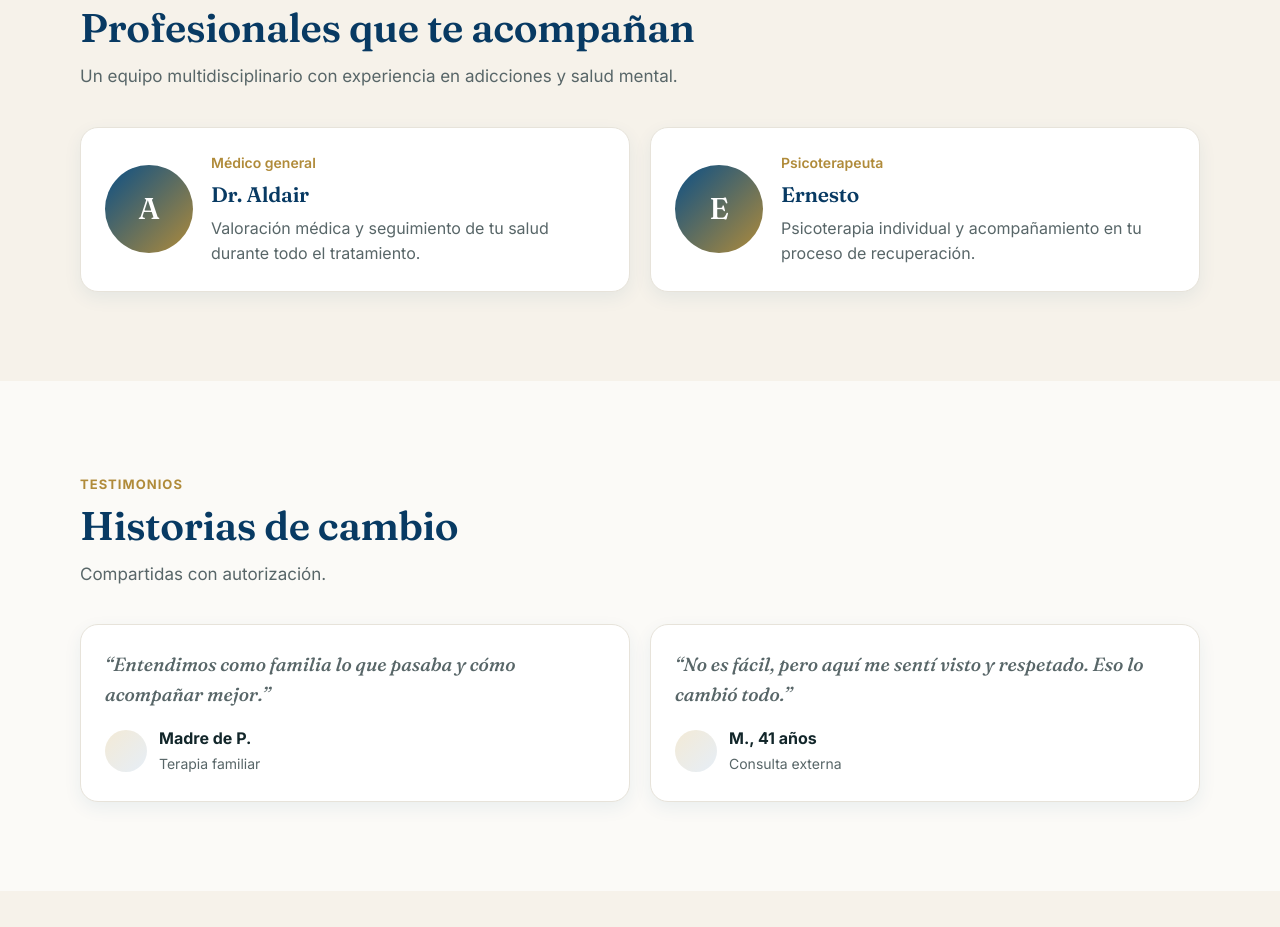
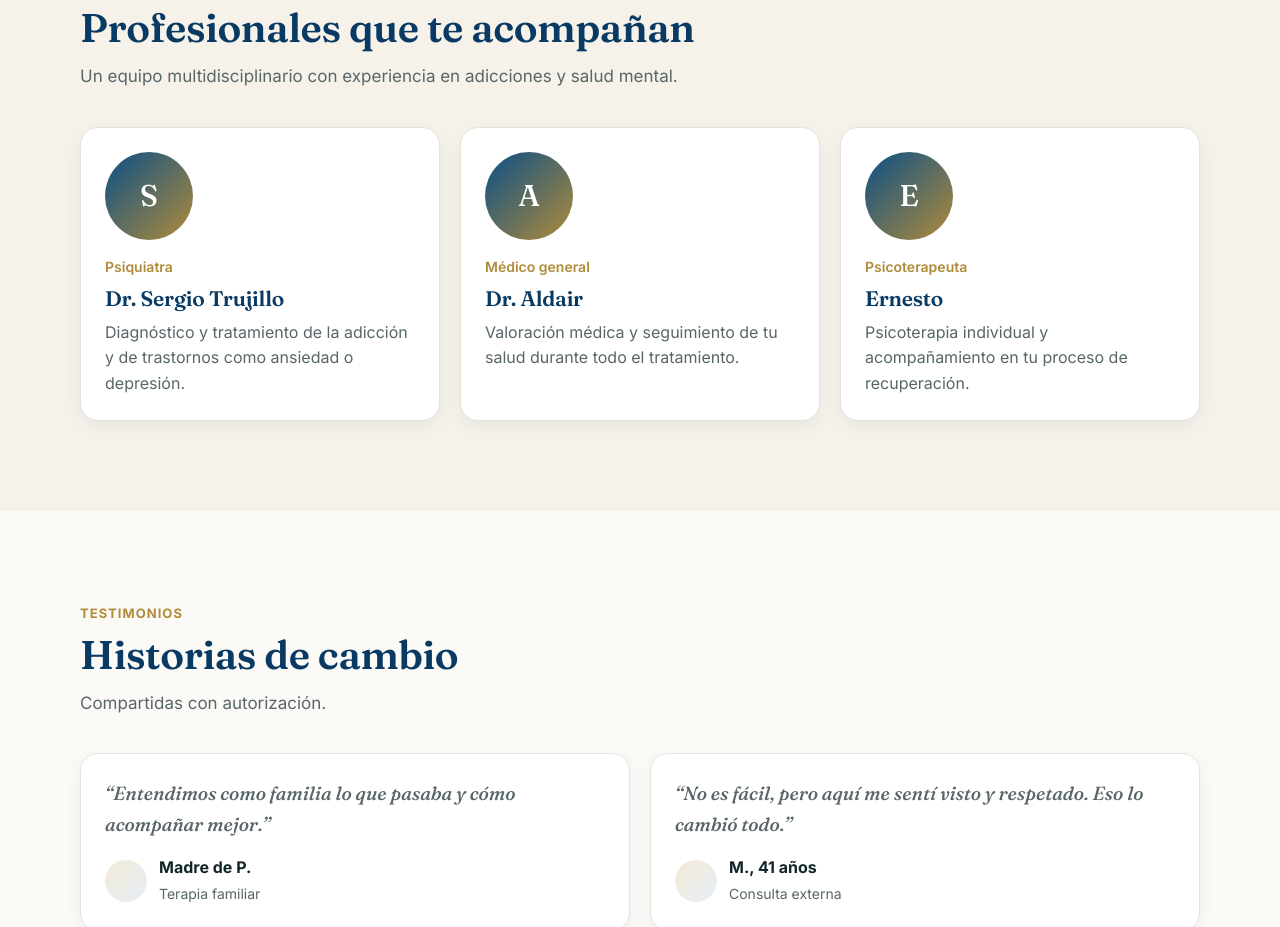
Before and after one commit to migue19/ClinicaSanAgustin-Web, a plain HTML site: page index.html in a window 1280 px wide. Shown: the part 3328-4255 px from the top of the page. Drawn offline with Linux system fonts and the light colour scheme.

Commit message:
Add Dr. Sergio Trujillo to team and bust CSS cache
- Add psychiatrist Dr. Sergio Trujillo as first team card
- Switch team cards to a stacked layout for three columns
- Version the stylesheet link so visitors get the new design

Co-Authored-By: Claude Opus 5.5 <noreply@anthropic.com>

```diff
--- a/index.html
+++ b/index.html
@@ -30,7 +30,7 @@
   <link rel="preconnect" href="https://fonts.googleapis.com">
   <link rel="preconnect" href="https://fonts.gstatic.com" crossorigin>
   <link href="https://fonts.googleapis.com/css2?family=Fraunces:ital,opsz,wght@0,9..144,500;0,9..144,600;1,9..144,500&family=Inter:wght@400;500;600;700&display=swap" rel="stylesheet">
-  <link rel="stylesheet" href="styles.css">
+  <link rel="stylesheet" href="styles.css?v=2026-11-19">
 
   <link rel="icon" href="/assets/favicon.ico">
   <meta name="theme-color" content="#0b4f86">
@@ -238,7 +238,16 @@
         <span class="eyebrow">Nuestro equipo</span>
         <h2 class="section-title">Profesionales que te acompañan</h2>
         <p class="section-sub">Un equipo multidisciplinario con experiencia en adicciones y salud mental.</p>
-        <div class="grid grid-2">
+        <div class="grid grid-3">
+          <!-- TODO: agregar cédula profesional y foto (assets/equipo-sergio.jpg) -->
+          <article class="card team-card">
+            <div class="photo" aria-hidden="true">S</div>
+            <div>
+              <div class="role">Psiquiatra</div>
+              <h3>Dr. Sergio Trujillo</h3>
+              <p>Diagnóstico y tratamiento de la adicción y de trastornos como ansiedad o depresión.</p>
+            </div>
+          </article>
           <!-- TODO: agregar apellido, cédula profesional y foto (assets/equipo-aldair.jpg) -->
           <article class="card team-card">
             <div class="photo" aria-hidden="true">A</div>
--- a/styles.css
+++ b/styles.css
@@ -343,7 +343,7 @@ section { padding: clamp(56px, 7vw, 96px) 0; }
 @media (max-width: 560px) { .steps { grid-template-columns: 1fr; } }
 
 /* ---------- Team ---------- */
-.team-card { display: flex; gap: 18px; align-items: center; }
+.team-card { display: flex; flex-direction: column; gap: 16px; align-items: flex-start; }
 .team-card .photo {
   width: 88px;
   height: 88px;
```
